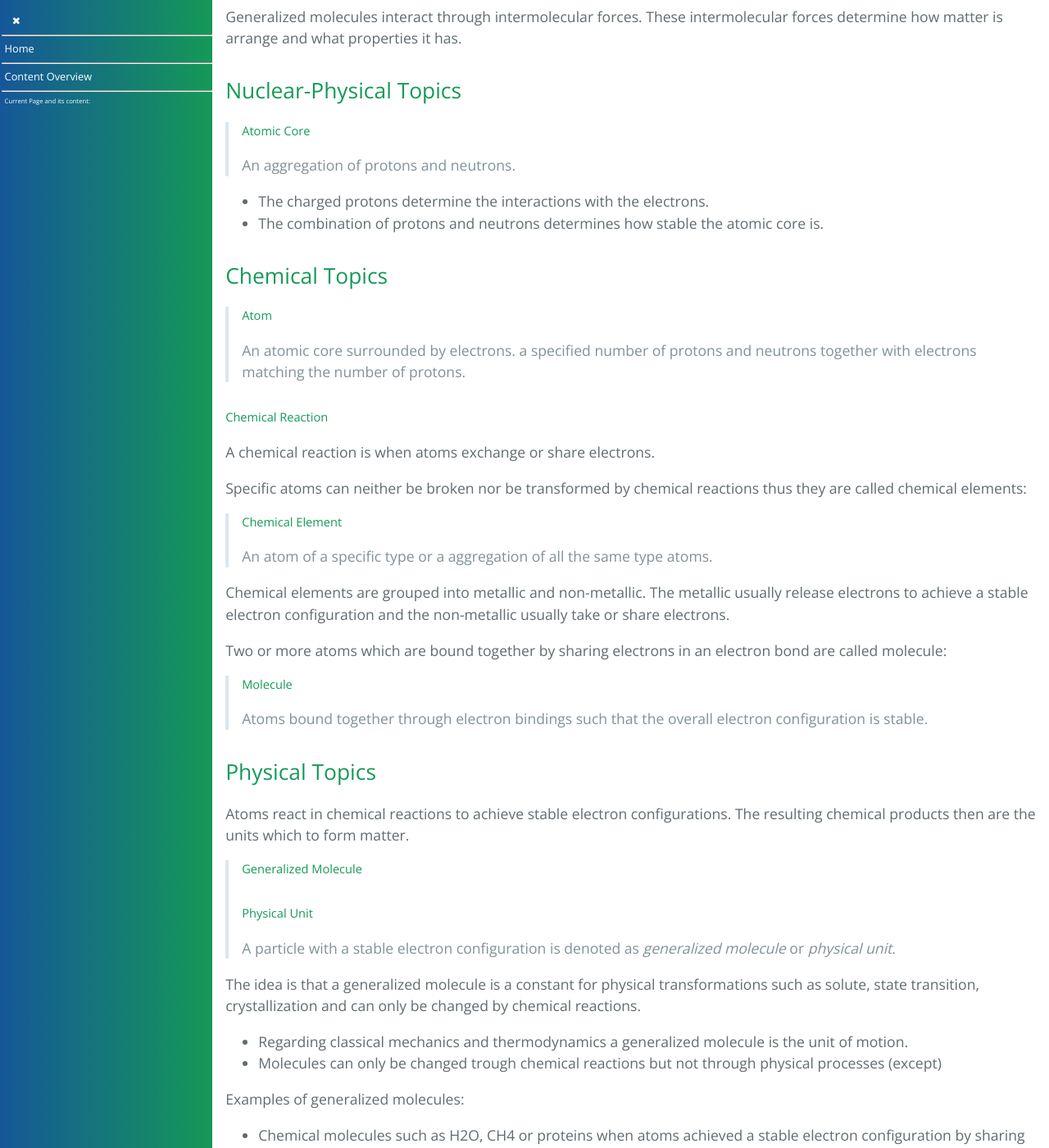
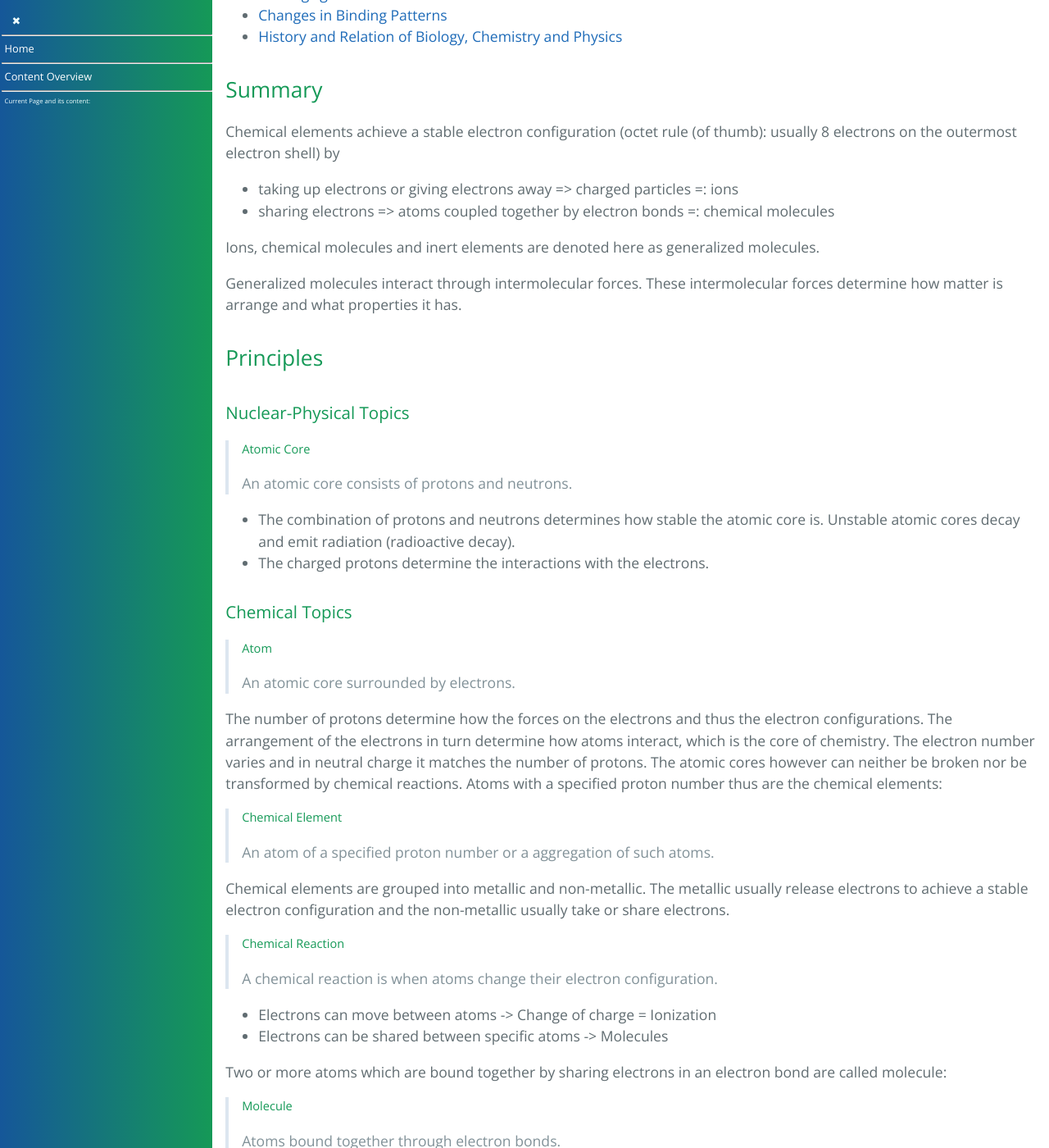
Before and after one commit to forestgrape/coronavirus, a Jekyll site: the page built from 9_physics/aggregations_of_atoms.md, in a window 1280 px wide and 1400 px high, scrolled down 558 px. Shown: the whole window at 82% size. Built offline with Jekyll 4.4.1, drawn with Linux system fonts in a browser that asks for light colours; our own code applies the rules of GitHub Pages for plain Markdown files; some of the changed text lies outside the part shown.

Commit message:
clarifications and formulations

```diff
--- a/9_physics/aggregations_of_atoms.md
+++ b/9_physics/aggregations_of_atoms.md
@@ -3,8 +3,18 @@
 
 > in work, incomplete, some parts are explorative and need to be checked
 
+> Currently (May 2021) collection of topics of atoms arrangement relevant for other part of this page. The topics are sketchy and incomplete. Long-term goal: Description how atomic elements arrange to form inorganic or organic matter.
 
-> Currently (May 2021) collection of topics of atoms arrangement relevant for other part of this page. The topics are sketchy and incomplete. Long-term goal: Description how atomic elements arrange to form inorganic or organic matter.
+## Content
+* [Content](#content)
+* [Summary](#summary)
+* [Principles](#principles)
+  * [Nuclear-Physical Topics](#nuclear-physical-topics)
+  * [Chemical Topics](#chemical-topics)
+  * [Physical Topics](#physical-topics)
+* [Bindings give Matter Structure and State](#bindings-give-matter-structure-and-state)
+* [Changes in Binding Patterns](#changes-in-binding-patterns)
+* [History and Relation of Biology, Chemistry and Physics](#history-and-relation-of-biology-chemistry-and-physics)
 
 ## Summary
 Chemical elements achieve a stable electron configuration (octet rule (of thumb): usually 8 electrons on the outermost electron shell) by
@@ -15,41 +25,46 @@ Ions, chemical molecules and inert elements are denoted here as generalized mole
 
 Generalized molecules interact through intermolecular forces. These intermolecular forces determine how matter is arrange and what properties it has.
 
-## Nuclear-Physical Topics
+## Principles
+### Nuclear-Physical Topics
 
 > ##### Atomic Core
-> An aggregation of protons and neutrons.
+> An atomic core consists of protons and neutrons.
 
+* The combination of protons and neutrons determines how stable the atomic core is. Unstable atomic cores decay and emit radiation (radioactive decay).
 * The charged protons determine the interactions with the electrons.
-* The combination of protons and neutrons determines how stable the atomic core is.
 
-## Chemical Topics
+### Chemical Topics
 > ##### Atom
-> An atomic core surrounded by electrons.  a specified number of protons and neutrons together with electrons matching the number of protons.
+> An atomic core surrounded by electrons.
 
-##### Chemical Reaction
-A chemical reaction is when atoms exchange or share electrons.
-
-Specific atoms can neither be broken nor be transformed by chemical reactions thus they are called chemical elements:
+The number of protons determine how the forces on the electrons and thus the electron configurations. The arrangement of the electrons in turn determine how atoms interact, which is the core of chemistry. The electron number varies and in neutral charge it matches the number of protons. The atomic cores however can neither be broken nor be transformed by chemical reactions. Atoms with a specified proton number thus are the chemical elements:
 
 > ##### Chemical Element
-> An atom of a specific type or a aggregation of all the same type atoms.
+> An atom of a specified proton number or a aggregation of such atoms.
 
 Chemical elements are grouped into metallic and non-metallic. The metallic usually release electrons to achieve a stable electron configuration and the non-metallic usually take or share electrons.
+
+> ##### Chemical Reaction
+> A chemical reaction is when atoms change their electron configuration.
+
+* Electrons can move between atoms -> Change of charge = Ionization
+* Electrons can be shared between specific atoms -> Molecules
+
 
 Two or more atoms which are bound together by sharing electrons in an electron bond are called molecule:
 
 > ##### Molecule
-> Atoms bound together through electron bindings such that the overall electron configuration is stable.
+> Atoms bound together through electron bonds.
 
-## Physical Topics
 
-Atoms react in chemical reactions to achieve stable electron configurations. The resulting chemical products then are the units which to form matter.
+### Physical Topics
+
+Atoms achieve locally stable electron configuration by chemical reactions. The resulting chemical products then are the units which to form matter.
 
 > ##### Generalized Molecule
 > ##### Physical Unit
-> A particle with a stable electron configuration is denoted as *generalized molecule* or *physical unit*.
-
+> A particle with a constant electron configuration is denoted as *generalized molecule* or *physical unit*.
 
 The idea is that a generalized molecule is a constant for physical transformations such as solute, state transition, crystallization and can only be changed by chemical reactions.
 * Regarding classical mechanics and thermodynamics a generalized molecule is the unit of motion.
@@ -60,96 +75,123 @@ Examples of generalized molecules:
 * The inert elements such as helium (He) or argon (Ar) which already have a complete outer electron shell.
 * Ions with a complete outer electron shell e.g. the units of salt which are Na+ and Cl-. They can be arrange fixed forming a salt crystal or be dissolved in water where each Na+ and Cl- is surrounded by water dipoles such that opposite charges match.
 
+Generalized molecules interact through intermolecular forces.
+
+> ##### Intermolecular Forces
+> Intermolecular forces are between generalized molecules. Intermolecular forces are due to electric forces between positive and negative part of molecules.
+
+Generalized molecules can be charged in two ways:
+* Statically charged particles:
+  * Dipoles -> Dipole force (H-Bridge in the case of dipoles involving H)
+  * Ions -> Ion binding
+  * Dipoles and Ions -> Dipole Forces
+* Dynamically charged particles
+  * Mainly large molecules (All generalized molecules but the induced forces at naturally occurring temperatures are only relevant for large molecules). -> Van der Waals Forces
 
 
-### Properties of Intermolecular Bindings
 
-##### Bindings induce Fixed Positions
+
+
+## Bindings give Matter Structure and State
+
+> in work and incomplete and explorative
+
+#### Bindings induce Constant Positions
 The atoms can *not* move respect to each other without breaking the bindings.
 
 -> Solid matter
 
-##### Bindings induce Fixed Distances
+#### Bindings induce Constant Distances
 Generalized molecules interact through intramolecular forces (which are minimized at a certain distance). The average distance between molecules is constant but the molecules move freely  with respect to each other.
 
 -> Liquid
 
-##### Bindings induce Locally Fixed Bindings but the resulting Blocks have only Fixed Distances
-
--> Liquid
-
-##### No Bindings
-> Generalized molecules fly around freely and only interact upon collision.
+#### No Bindings
+Generalized molecules fly around freely and only interact upon collision.
 
 -> Gas
 
+#### Mixed Bindings
+Bindings can induce only locally constant positions which induces small solid particles. These solid particles in turn can be bound with the binding patterns above:
+* bindings inducing constant positions -> solid
+* bindings inducing constant distances -> liquid
+* no bindings -> gas (called aerosol if within another gas)
 
-### States of Matter
-* Solid
-* Liquid
-* Gas
 
-### Changes Intramolecular Bindings
+#### States of Matter
+* Solid = stable in shape
+* Liquid = changeable shape but constant volume
+* Gas = changeable shape and upon pressure the volume changes
 
-### Evaporation
 
-##### Evaporation Process
+
+## Changes in Binding Patterns
+
+#### Evaporation
+
+> ##### Evaporation Process
 > The process when molecules from a liquid escape the intramolecular binding to move into the gaseous phase.
 
 
-### Condensation
+> ##### Condensation
+> The process when particles move from gaseous to liquid.
+
+>> ##### Condeva Equilibrium
+>> The condeva equilibrium is the state where the rates of evaporation and condensation are equal.
+
+At the condeva equilibrium the particles stay constant in size. For a given substance there is specific relative humidity at which particles of the substance are in the condeva equilibrium:
+
+>> ##### Condeva Humidity
+>> The condeva humidity for a substance is the humidity (can be given relative or absolute) at which particles at which the particles of the substance are in the condeva equilibrium.
+
+* by definition the condensation and evaporation rates are equal at the condeva humidity thus the particles neither growth nor shrink.
+* If the droplets consist of pure water, the condeva humidity is a relative humidity of 100%.
+* If the relative humidity is above 100% the water condensates and near instant a relative humidity of 100% is reached.
 
 
-##### Condensation Humidity
->> The condensation humidity for a particle denotes the relative humidity at which droplets noticeable growths due to condensation.
+#### Efflorescence
 
-If the droplets consist of pure water, the condensation humidity
-
-
-### Efflorescence
-
-##### Efflorescence Process
+> ##### Efflorescence Process
 > Efflorescence is the process when dissolved matter crystallizes.
 
 Usually efflorescence happens because of evaporation of water out of a solution. E.g. when enough water evaporates from a sodium chloride (common salt) solution, the sodium chloride crystallizes into many tiny crystals which all reflect light (white color).
 
-##### Efflorescent Humidity
-
+> ##### Efflorescent Humidity
 > The efflorescent humidity-point for a homogenous solution is the humidity at which the solute crystallizes.
 
 Notes:
 * The efflorescent humidity depends on the solution e.g. proteins, salts and fatty acids in a solution are determinants of its efflorescent humidity.
 * For a solution containing different solutes not all solutes may crystallize at the same humidity. Thus the efflorescent point is cannot be precisely given for the entire solution.
-* For respiratory tract fluids it is about 35 to 40%.
-
-> // The efflorescent humidity is likely lower for upper respiratory tract fluids and higher for LRT fluids [to confirm and cite]. // Guess: about 40% for LRT fluids and about 25 for URT fluids.
-
- is 100% by definition of the relative humidity.
+* For respiratory tract fluids it is about 30 to 40%.
+    > // The efflorescent humidity is likely lower for upper respiratory tract fluids and higher for LRT fluids [to confirm and cite]. // Guess: about 40% for LRT fluids and about 30% for URT fluids.
 
 
 
+
+<!--
 ## Biological Topics
 ### Break Points in Life Forms
-Life forms can loose viability either when the molecules themselves or their structure and arrangement are broken.
-Molecu
+Life forms can loose viability either when the molecules themselves or their structure and arrangement are broken.-->
+
 
 
 # Appendix
 ## History and Relation of Biology, Chemistry and Physics
-> [in work]
-> Historically biology, chemistry and physics evolved as separate scientific disciplines with the tasks:
-> - Biology: Observing and describing living organisms.
-> - Chemistry: the successor of alchemy (the transmutation of metals from greek al=the and khēmia=transmuting metals). Chemistry is about transmuting and disassembling substances.
-> - Physics: Movements and forces on solid objects. Early handed down descriptions and experiments were done by Archimedes and Galileo. Newton mathematically described the observed planetary motions as the movement of objects rotating around the sun subject to gravity. From that point on physics dealt with distance forces influencing the acceleration of objects. This approach turned out to describe many phenomena in nature.
->
-> Concepts from physics (movements of particles, behavior of waves, forces and related concepts) can be used to model/explain nearly every phenomena observed.
-> The underlying mechanism of chemical reactions are explained by the behavior of the outer electron shells of atoms which in turn can be described by quantum mechanics. Mostly these underlying mechanisms can be abstracted away however and chemistry describes how atoms react with each other. Molecular biology in turn is the chemistry of molecules only occurring in the context of life forms. The building block of life can be described by molecular biology. Life forms, which are complex constructs huge numbers of these building blocks, show phenomena that are often best described by abstracting away the building blocks. So physics, chemistry and biology describe different parts of nature.
->
-> Physical, chemical and biological are used here as follows:
-> - ##### Physics
->   Physics is about the behavior of particles and bodies and how they interact with each other to change their movements and states. The behavior of particle systems (many particles which interact) is often easier/only doable by considering the entity and not single particles.
-> - ###### Chemistry
->   *Chemistry* describes reactions of substances. *Chemical reaction* = changes in the electron arrangement of the outer electron shells.
-> - ###### Biology
->   * Classical Biology studies life-forms including their relations, their behavior and habitats.
->   * Molecular biology is essentially the chemistry occurring in the context of life forms: Reactions and participating substances occurring only in the context of [life forms](../2_biological/life-forms.md#life-form) on earth. Mostly these are complex organic molecules and their reactions.
+> in work
+
+Historically biology, chemistry and physics evolved as separate scientific disciplines with the tasks:
+- Biology: Observing and describing living organisms.
+- Chemistry: the successor of alchemy (the transmutation of metals from greek al=the and khēmia=transmuting metals). Chemistry is about transmuting and disassembling substances.
+- Physics: Movements and forces on solid objects. Early handed down descriptions and experiments were done by Archimedes and Galileo. Newton mathematically described the observed planetary motions as the movement of objects rotating around the sun subject to gravity. From that point on physics dealt with distance forces influencing the acceleration of objects. This approach turned out to describe many phenomena in nature.
+
+Concepts from physics (movements of particles, behavior of waves, forces and related concepts) can be used to model/explain nearly every phenomena observed.
+The underlying mechanism of chemical reactions are explained by the behavior of the outer electron shells of atoms which in turn can be described by quantum mechanics. Mostly these underlying mechanisms can be abstracted away however and chemistry describes how atoms react with each other. Molecular biology in turn is the chemistry of molecules only occurring in the context of life forms. The building block of life can be described by molecular biology. Life forms, which are complex constructs huge numbers of these building blocks, show phenomena that are often best described by abstracting away the building blocks. So physics, chemistry and biology describe different parts of nature.
+
+Physical, chemical and biological are used here as follows:
+- ### Physics
+    Physics is about the behavior of particles and bodies and how they interact with each other to change their movements and states. The behavior of particle systems (many particles which interact) is often easier/only doable by considering the entity and not single particles.
+- ### Chemistry
+  *Chemistry* describes reactions of substances. *Chemical reaction* = changes in the electron arrangement of the outer electron shells.
+- ### Biology
+  - Classical Biology studies life-forms including their relations, their behavior and habitats.
+  - Molecular biology is essentially the chemistry occurring in the context of life forms: Reactions and participating substances occurring only in the context of [life forms](../2_biological/life-forms.md#life-form) on earth. Mostly these are complex organic molecules and their reactions.
```
